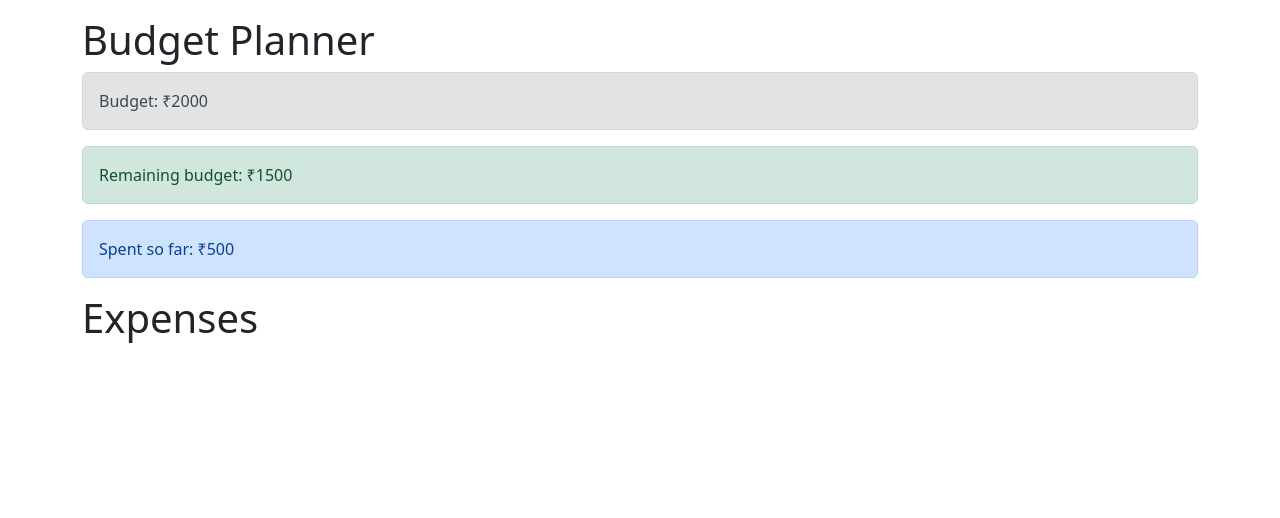
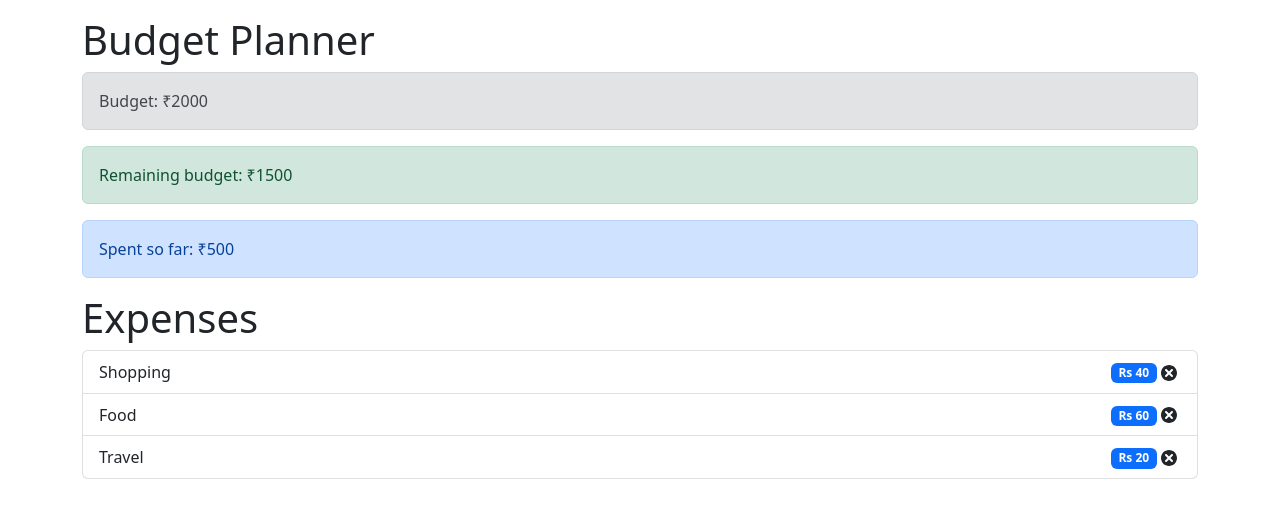
Before and after one commit to sparshtiwari10/budget-tracker, a React (Create React App) app: page / in a window 1280 px wide. Shown: the top 518 px of the page. Built offline with nearby package versions, Linux system fonts and the light colour scheme.

Commit message:
Added Expense List

```diff
--- a/public/index.html
+++ b/public/index.html
@@ -24,7 +24,7 @@
       work correctly both with client-side routing and a non-root public URL.
       Learn how to configure a non-root public URL by running `npm run build`.
     -->
-    <title>React App</title>
+    <title>Budget Tracker</title>
   </head>
   <body>
     <noscript>You need to enable JavaScript to run this app.</noscript>
--- a/src/App.js
+++ b/src/App.js
@@ -2,6 +2,7 @@
 import 'bootstrap/dist/css/bootstrap.min.css';
 import Budget from './components/Budget';
 import Remaining from './components/Remaining';
+import ExpenseList from './components/ExpenseList';
 import Spent from './components/Spent';
 const App = () => {
   return (
@@ -19,7 +20,11 @@
       </div>
       <div className='mt-3'>
         <h1>Expenses</h1>
-
+        <div className='row-mt-3'>
+        <div className='col-sm'>
+          <ExpenseList></ExpenseList>
+        </div>
+        </div>
       </div>
     </div>
 
--- /dev/null
+++ b/src/components/ExpenseItem.js
@@ -0,0 +1,19 @@
+import React from 'react'
+import { TiDelete } from 'react-icons/ti';
+import 'bootstrap/dist/css/bootstrap.min.css';
+
+const ExpenseItem = (props) => {
+    return (
+        <li className='list-group-item d-flex justify-content-between align-items-center'>
+            {props.name}
+            <div>
+                <span className='badge bg-primary badge-pill'>
+                    Rs {props.cost}
+                </span>
+                <TiDelete size='1.5em'></TiDelete>
+            </div>
+        </li>
+    )
+}
+
+export default ExpenseItem;
--- /dev/null
+++ b/src/components/ExpenseList.js
@@ -0,0 +1,20 @@
+import React from 'react'
+import ExpenseItem from './ExpenseItem';
+
+const ExpenseList = () => {
+    const expense = [
+        {id:10, name: "Shopping", cost:40 },
+        {id:10, name: "Food", cost:60 },
+        {id:10, name: "Travel", cost:20 }
+    ];
+
+    return(
+        <ul className='list-group'>
+            {expense.map((expense) => (
+                <ExpenseItem id={expense.id} name={expense.name} cost={expense.cost}></ExpenseItem>
+            ))}
+        </ul>
+    )
+}
+
+export default ExpenseList
```
